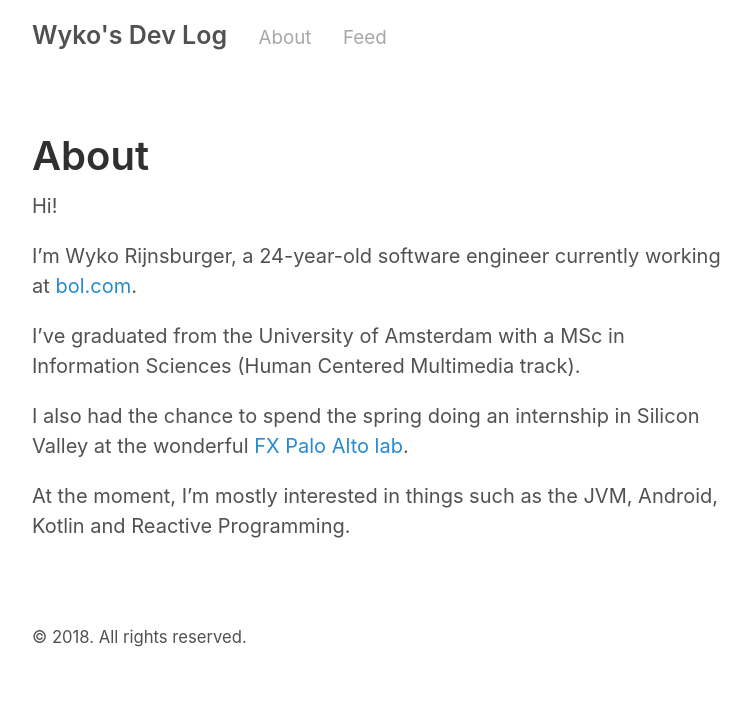
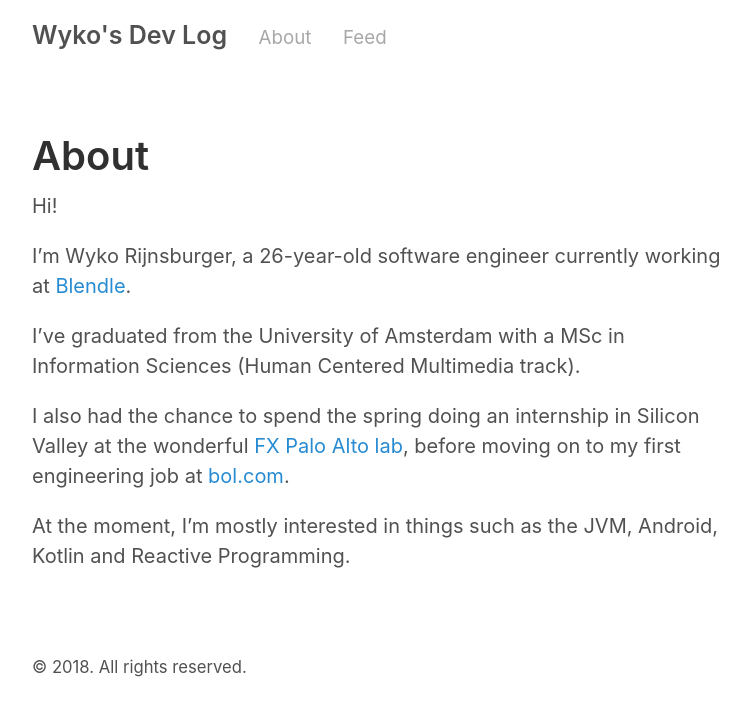
Before and after one commit to utwyko/utwyko.github.io, a Jekyll site: the page built from about.md, in a window 1280 px wide. Shown: the top 716 px of the page, without its empty margins (258-1009 px from the left). Built offline with Jekyll 4.4.1, drawn with Linux system fonts in a browser that asks for light colours.

Commit message:
Update bio with Blendle job.

```diff
--- a/about.md
+++ b/about.md
@@ -5,14 +5,15 @@ title: About
 
 Hi!
 
-I'm Wyko Rijnsburger, a 24-year-old software engineer currently working at [bol.com][bol.com].
+I'm Wyko Rijnsburger, a 26-year-old software engineer currently working at [Blendle][blendle].
 
 I've graduated from the University of Amsterdam with a MSc in Information Sciences (Human Centered Multimedia track).
 
-I also had the chance to spend the spring doing an internship in Silicon Valley at the wonderful [FX Palo Alto lab][fxpal].
+I also had the chance to spend the spring doing an internship in Silicon Valley at the wonderful [FX Palo Alto lab][fxpal], before moving on to my first engineering job at [bol.com][bol.com].
 
 
 At the moment, I'm mostly interested in things such as the JVM, Android, Kotlin and Reactive Programming.
 
+[blendle]: https://www.blendle.com
 [bol.com]: https://www.bol.com
 [fxpal]: https://www.fxpal.com
```
